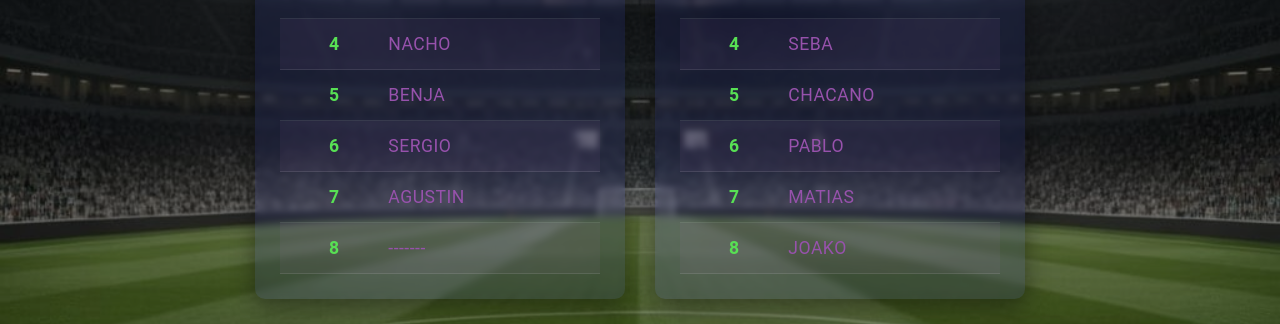
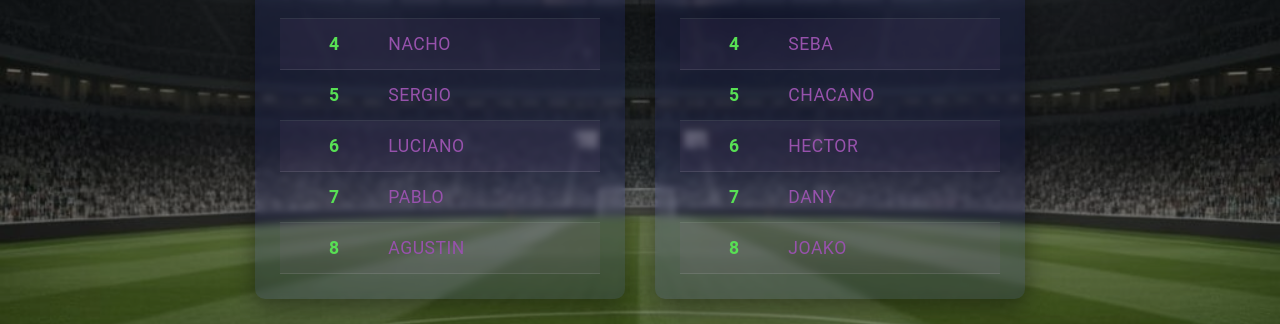
Before and after one commit to P4CastilloM/Plantilla_FC, a plain HTML site: page index.html in a window 1280 px wide. Shown: the part 402-726 px from the top of the page. Drawn offline with Linux system fonts and the light colour scheme.

Commit message:
Update index.html

```diff
--- a/index.html
+++ b/index.html
@@ -38,19 +38,19 @@
                     </tr>
                     <tr id="jugador-5">
                         <td>5</td>
-                        <td>BENJA</td>
+                        <td>SERGIO</td>
                     </tr>
                     <tr id="jugador-6">
                         <td>6</td>
-                        <td>SERGIO</td>
+                        <td>LUCIANO</td>
                     </tr>
                     <tr id="jugador-7">
                         <td>7</td>
-                        <td>AGUSTIN</td>
+                        <td>PABLO</td>
                     </tr>
                     <tr id="jugador-8">
                         <td>8</td>
-                        <td>-------</td>
+                        <td>AGUSTIN</td>
                     </tr>
                 </tbody>
             </table>
@@ -88,11 +88,11 @@
                     </tr>
                     <tr id="jugador-14">
                         <td>6</td>
-                        <td>PABLO</td>
+                        <td>HECTOR</td>
                     </tr>
                     <tr id="jugador-15">
                         <td>7</td>
-                        <td>MATIAS</td>
+                        <td>DANY</td>
                     </tr>
                     <tr id="jugador-16">
                         <td>8</td>
```
